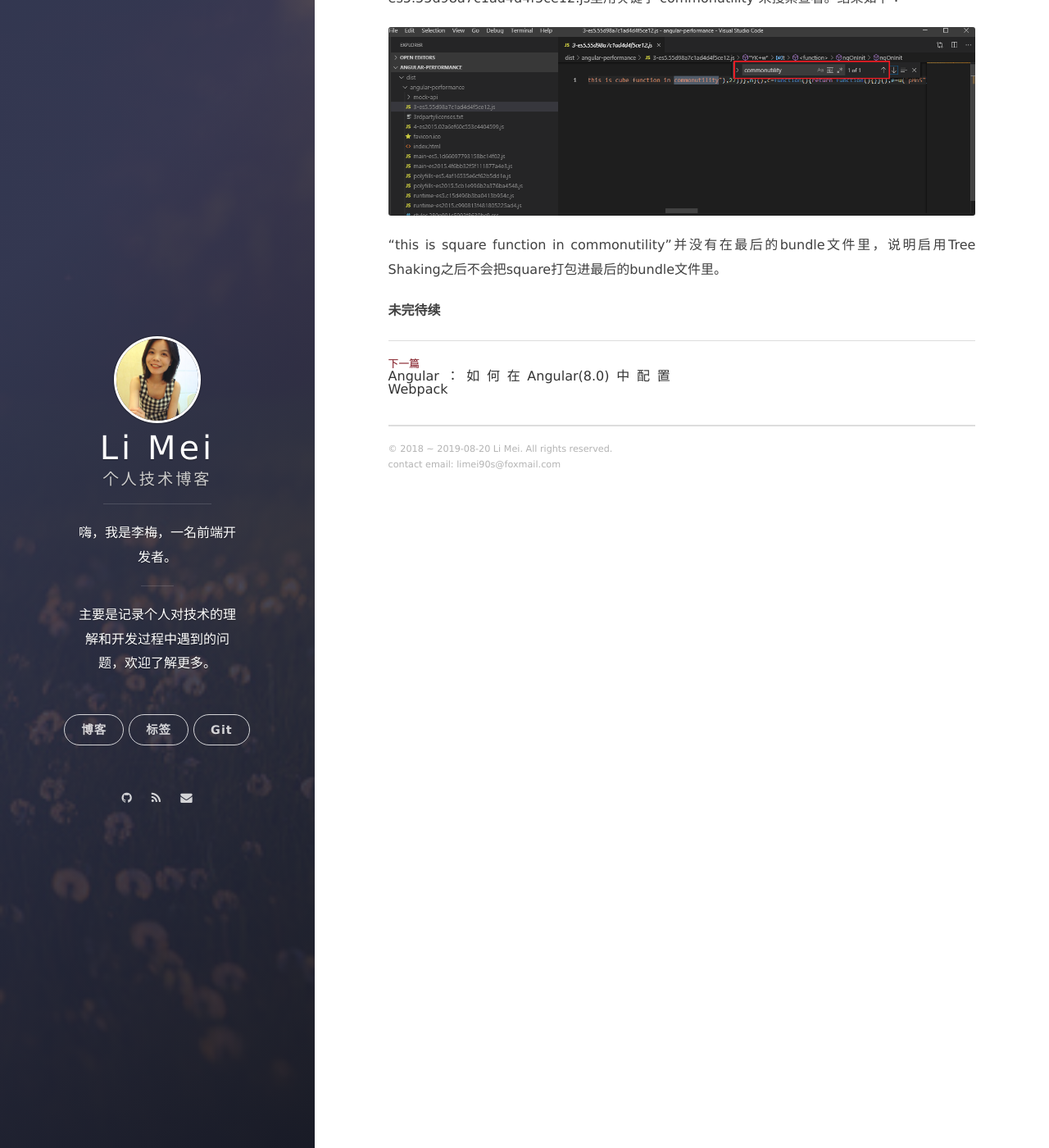
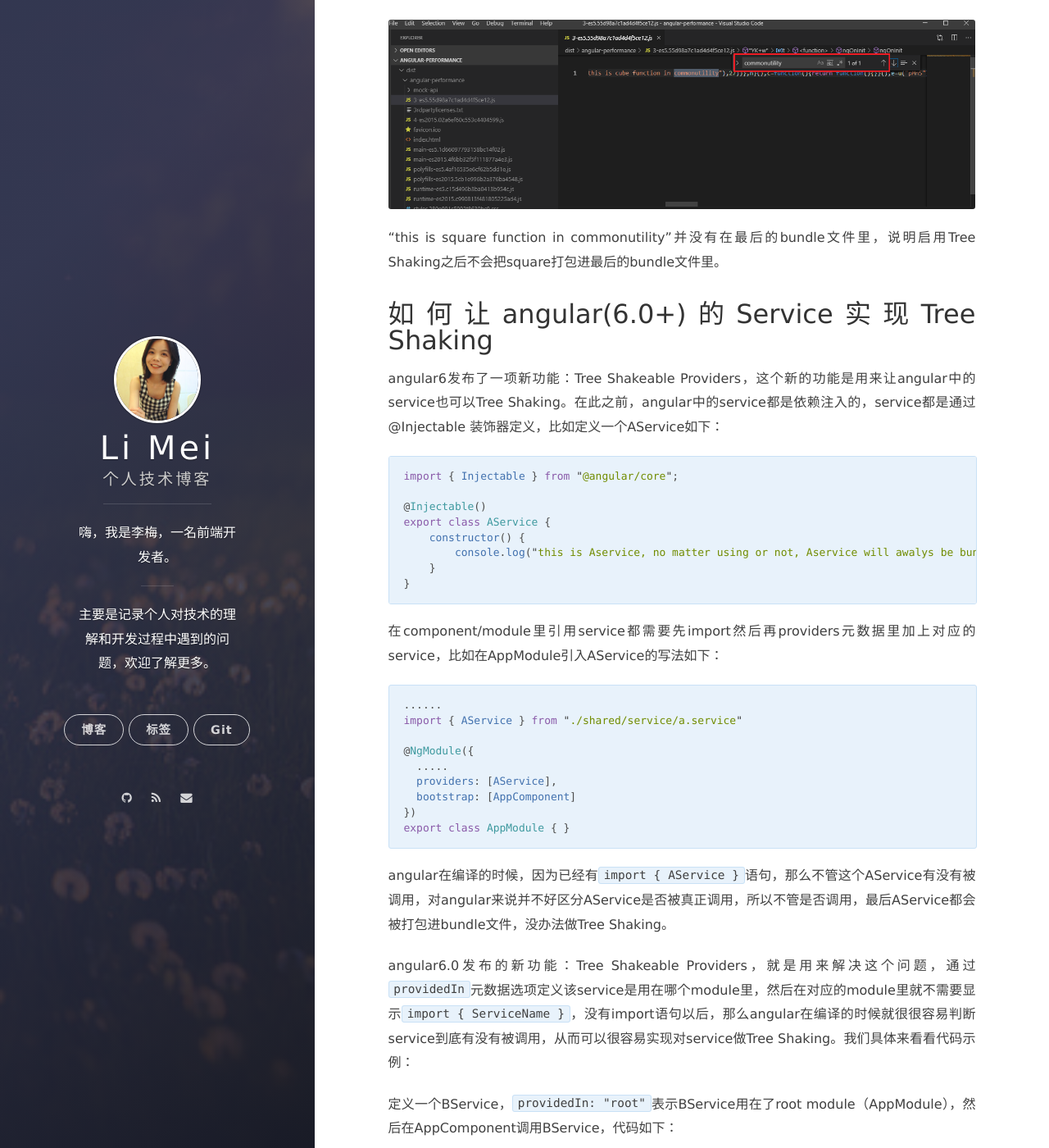
Before and after one commit to LiMeii/LiMeii.github.io, a Jekyll site: the page built from _posts/2019-08-20-angular-tree-shaking.md, in a window 1280 px wide and 1400 px high, scrolled down 2226 px. Shown: the whole window at 82% size. Built offline with Jekyll 4.4.1, drawn with Linux system fonts in a browser that asks for light colours; nearby versions of some CDN libraries; some of the changed text lies outside the part shown.

Commit message:
add providedin to agnuartreeshaking post

````diff
--- a/_posts/2019-08-20-angular-tree-shaking.md
+++ b/_posts/2019-08-20-angular-tree-shaking.md
@@ -8,19 +8,19 @@
 
 - 什么是Tree Shaking，以及它对性能的影响。
 
-- 如何让angular(6.0+)的Service实现Tree Shaking
+- 如何让angular(6.0+)的Service实现Tree Shaking。
 
 - 在不用angular内置打包编译方式的时候，怎么结合webpack实现Tree Shaking。
 
 
 在文章【[Angular：如何在Angular(8.0)中配置Webpack](https://limeii.github.io/2019/08/angular-customize-webpack/)】提到了Angular内置的编译打包方式会执行Tree Shaking，可以提高angular应用的性能。那我们先看下什么是Tree Shaking。
 
-# Tree Shaking
+## Tree Shaking
 
-Tree Shaking是指在编译打包过程中，会把那些定义好的代码但是又没有被调用的代码去掉，不把这些没用到的代码打包进最后的bundle文件里，从而可以减小bundle文件的体积。可以把整个应用想象成一棵树，源码/component/service/lib好比是树叶，而那些定义但又没有被调用的function/component/service好比是枯树叶，Tree Shaking就是把那些枯树叶从树上摇下去。
+Tree Shaking是指在编译打包过程中，会把那些定义好的代码但是又没有被调用的代码去掉，不把这些没用到的代码打包到最后的bundle文件里，从而可以减小bundle文件的体积。可以把整个应用想象成一棵树，function/component/service/lib好比是树叶，而那些定义但又没有被调用的function/component/service/lib好比是枯树叶，Tree Shaking就是把那些枯树叶从树上摇下去。
 
 
-angular内置的打包方式在```ng build --prod```会启用Tree Shaking，在```ng build```开发模式下编译不会用Tree Shaking。我们可以用angular的项目来看看Tree Shaking的效果，具体代码可以在【[angular-performance](https://github.com/LiMeii/angular-performance)】查看。
+angular内置的打包方式在```ng build --prod```会启用Tree Shaking，在```ng build```开发模式下编译不会用Tree Shaking。我们可以对比angular项目的开发和生产编译结果，来看看Tree Shaking的效果，具体代码可以在【[angular-performance](https://github.com/LiMeii/angular-performance)】查看。
 
 
 首先定义一个typescript的module，export两个function：square，cube；具体代码如下：
@@ -56,7 +56,7 @@
 ```
 用```ng serve```把项目跑起来以后，在console里会有以下的输出：
 
-```js
+```
 this is cube function in commonutility
 dashboard.component.ts:12 here is the cube result 27
 ```
@@ -64,7 +64,7 @@
 之前说过在```ng build```开发模式下编译不会用Tree Shaking，所以编译以后的bundle文件里会有```square```方法的源码，我们```ng build```编译代码看下结果：
 
 
-在编译后的bunlde文件：modules-dashboard-dashboard-module-es5.js里，我们能看到如下代码，没有Tree Shaking，```square(x)```方法在整个项目里都没有被调用，但是编译打包的时候，还是把整个方法放在了最后的bundle文件里。
+在编译后的bunlde文件：modules-dashboard-dashboard-module-es5.js里，我们能看到如下代码，没有Tree Shaking，```square(x)```方法在整个项目里都没有被调用，但是编译打包的时候，还是把整个方法放进了最后的bundle文件里，在bundle文件的相关代码如下：
 
 ```js
 /***/ "./src/app/shared/common-utility.ts":
@@ -96,4 +96,100 @@
 
 "this is square function in commonutility"并没有在最后的bundle文件里，说明启用Tree Shaking之后不会把square打包进最后的bundle文件里。
 
+## 如何让angular(6.0+)的Service实现Tree Shaking
+
+angular6发布了一项新功能：Tree Shakeable Providers，这个新的功能是用来让angular中的service也可以Tree Shaking。在此之前，angular中的service都是依赖注入的，service都是通过@Injectable 装饰器定义，比如定义一个AService如下：
+
+```ts
+import { Injectable } from "@angular/core";
+
+@Injectable()
+export class AService {
+    constructor() {
+        console.log("this is Aservice, no matter using or not, Aservice will awalys be bundled.");
+    }
+}
+```
+在component/module里引用service都需要先import然后再providers元数据里加上对应的service，比如在AppModule引入AService的写法如下：
+
+```ts
+......
+import { AService } from "./shared/service/a.service"
+
+@NgModule({
+  .....
+  providers: [AService],
+  bootstrap: [AppComponent]
+})
+export class AppModule { }
+```
+
+angular在编译的时候，因为已经有```import { AService }```语句，那么不管这个AService有没有被调用，对angular来说并不好区分AService是否被真正调用，所以不管是否调用，最后AService都会被打包进bundle文件，没办法做Tree Shaking。
+
+
+angular6.0发布的新功能：Tree Shakeable Providers，就是用来解决这个问题，通过```providedIn ```元数据选项定义该service是用在哪个module里，然后在对应的module里就不需要显示```import { ServiceName }```，没有import语句以后，那么angular在编译的时候就很很容易判断service到底有没有被调用，从而可以很容易实现对service做Tree Shaking。我们具体来看看代码示例：
+
+
+定义一个BService，```providedIn: "root"```表示BService用在了root module（AppModule），然后在AppComponent调用BService，代码如下：
+
+```ts
+//BService
+import { Injectable } from "@angular/core";
+
+@Injectable({
+    providedIn: "root"
+})
+
+export class BService {
+    constructor() {
+        console.log("this is Bservice, there has one component using this, so Bservice will be bundled");
+    }
+}
+```
+
+```ts
+//AppComponent
+import { Component } from "@angular/core";
+
+import { BService } from "./shared/service/b.service";
+
+@Component({
+  selector: "app-root",
+  templateUrl: "./app.component.html",
+  styleUrls: ["./app.component.css"]
+})
+export class AppComponent {
+  title = "angular-performance";
+  constructor(private bService: BService) { }
+}
+```
+
+为了对比，我们在定义一个CService，```providedIn: "root"```表示CService用在了root module（AppModule），但是不再任何地方调用CService，代码如下：
+
+```ts
+import { Injectable } from "@angular/core";
+
+@Injectable({
+    providedIn: "root"
+})
+export class CService {
+    constructor() {
+        console.log("this is Cservice, there has no component using this, so Cservice won't be bundled.");
+    }
+}
+```
+
+再用```ng build --prod```编译打包，service文件会打包到```main-es5.396328bc020fc5aa2168.js```bundle文件里，同样通过关键字搜索的方式来看下结果：
+
+
+搜索：AService，可以看到AService没有用```providedIn: "root"```，而且没有被调用，有Tree Shaking，但是因为在AppModule有```import { AService }```，不管是否被调用都会打包进最后的bundle文件。
+![angular-tree-shaking](https://limeii.github.io/assets/images/posts/angular/angular-tree-shaking02.png){:height="100%" width="100%"}
+
+搜索：BService，可以看到BService用```providedIn: "root"```，在AppModule不需要```import { BService }```，并且在AppComponent里调用，有Tree Shaking，会被打包进最后的bundle文件。
+![angular-tree-shaking](https://limeii.github.io/assets/images/posts/angular/angular-tree-shaking03.png){:height="100%" width="100%"}
+
+搜索：CService，可以看到CService用```providedIn: "root"```，在AppModule不需要```import { CService }```，但是没有被调用，有Tree Shaking，不会被打包进最后的bundle文件。
+![angular-tree-shaking](https://limeii.github.io/assets/images/posts/angular/angular-tree-shaking04.png){:height="100%" width="100%"}
+
+
 **未完待续**
````
Also changed, not shown: _posts/TODO.md (+6 -4 lines), assets/images/posts/angular/angular-tree-shaking02.png (added), assets/images/posts/angular/angular-tree-shaking03.png (added), assets/images/posts/angular/angular-tree-shaking04.png (added).
